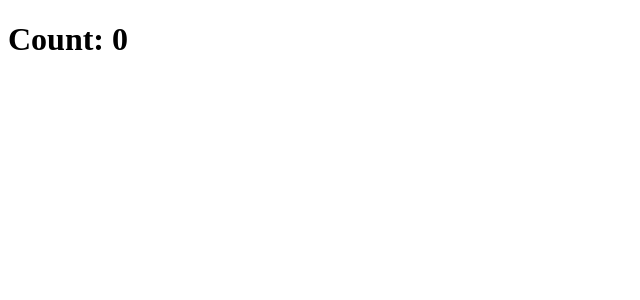
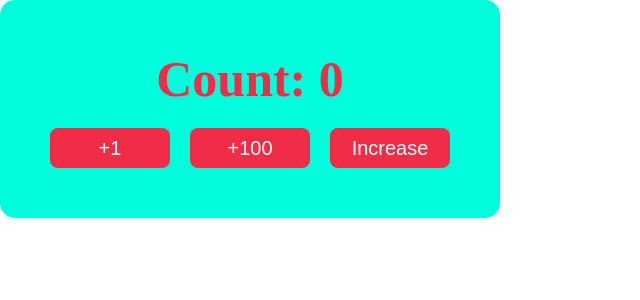
Before and after one commit to mate-academy/react_counter, a React (Create React App) app: page / in a window 1280 px wide. Shown: the top 300 px of the page, without its empty margins (0-640 px from the left). Built offline with nearby package versions, Linux system fonts and the light colour scheme; the HTML template or start-up script is replaced by a standard one.

Commit message:
Solution

```diff
--- a/src/App.scss
+++ b/src/App.scss
@@ -1 +1,49 @@
-// styles go here
+@import './normalize.scss';
+@import './utils/variables';
+
+.page {
+  &__content {
+    display: flex;
+    justify-content: center;
+    align-items: center;
+
+    height: 100vh;
+  }
+}
+
+.counter {
+  padding: 50px;
+  border-radius: 15px;
+  background-color: $counter-bgc;
+  width: 500px;
+
+  &__title {
+    margin-bottom: 20px;
+    font-size: 50px;
+    color: $main-color;
+    text-align: center;
+  }
+
+  &__buttons-wrapper {
+    display: flex;
+    justify-content: space-between;
+  }
+
+  &__button {
+    width: 120px;
+    height: 40px;
+    border: none;
+    border-radius: 8px;
+    background-color: $main-color;
+    cursor: pointer;
+
+    font-size: 20px;
+    color: #fff;
+
+    transition: background-color $transition-duration;
+
+    &:hover {
+      background-color: $button-color-hover;
+    }
+  }
+}
--- a/src/App.tsx
+++ b/src/App.tsx
@@ -1,16 +1,70 @@
 import React from 'react';
 import './App.scss';
 
-class App extends React.Component {
-  addOne = () => {};
+type State = {
+  count: number
+};
 
-  add100 = () => {};
+class App extends React.Component<{}, State> {
+  state = {
+    count: 0,
+  };
 
-  increase = () => {};
+  addOne = () => {
+    this.setState((state) => ({
+      count: state.count + 1,
+    }));
+  };
+
+  add100 = () => {
+    this.setState((state) => ({
+      count: state.count + 100,
+    }));
+  };
+
+  increase = () => {
+    if (!(this.state.count % 5)) {
+      this.add100();
+    }
+
+    this.addOne();
+  };
 
   render() {
     return (
-      <h1>Count: 0</h1>
+      <div className="counter">
+        <h1 className="counter__title">
+          Count:
+          {' '}
+          {this.state.count}
+        </h1>
+
+        <div className="counter__buttons-wrapper">
+          <button
+            className="counter__button"
+            type="button"
+            onClick={this.addOne}
+          >
+            +1
+          </button>
+
+          <button
+            className="counter__button"
+            type="button"
+            onClick={this.add100}
+          >
+            +100
+          </button>
+
+          <button
+            className="counter__button"
+            type="button"
+            onClick={this.increase}
+          >
+            Increase
+          </button>
+        </div>
+      </div>
     );
   }
 }
--- /dev/null
+++ b/src/normalize.scss
@@ -0,0 +1,9 @@
+* {
+  box-sizing: border-box;
+}
+
+body,
+h1 {
+  padding: 0;
+  margin: 0;
+}
--- /dev/null
+++ b/src/utils/_variables.scss
@@ -0,0 +1,5 @@
+$counter-bgc: rgb(0, 253, 219);
+$main-color: rgb(240, 44, 70);
+$button-color-hover: rgb(243, 9, 40);
+
+$transition-duration: 0.3s;
```
Also changed, not shown: 1 other file (tests, documents, lock files or other folders).
